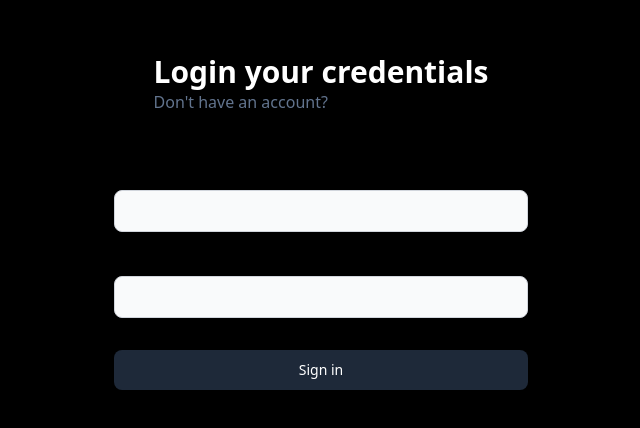
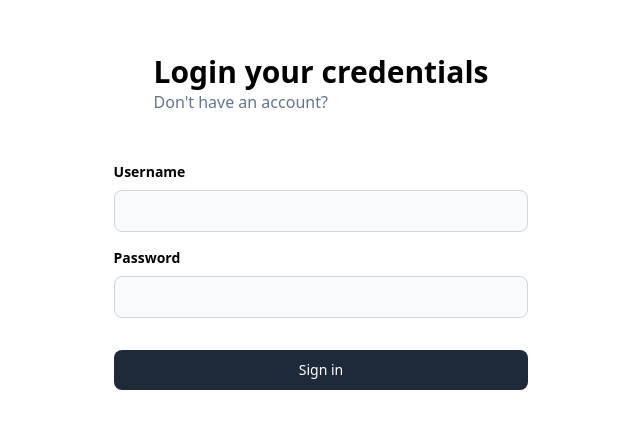
Before and after one commit to Tanujeet/CodeClimb, a Next.js app in the folder apps/web/: page /auth/signin in a window 1280 px wide. Shown: the part 174-602 px from the top of the page, without its empty margins (319-959 px from the left). Built offline with nearby package versions, Linux system fonts and the light colour scheme.

Commit message:
auth page

```diff
--- a/apps/web/app/auth/signin/page.tsx
+++ b/apps/web/app/auth/signin/page.tsx
@@ -2,12 +2,8 @@ import Auth from "../../../Components/Auth";
 
 const Signin = () => {
   return (
-    <div>
-      <div className="">
-        <div>
-          <Auth type="signin" />
-        </div>
-      </div>
+    <div className="bg-white">
+      <Auth type="signin" />
     </div>
   );
 };
--- a/apps/web/app/auth/signup/page.tsx
+++ b/apps/web/app/auth/signup/page.tsx
@@ -2,7 +2,10 @@ import Auth from "../../../Components/Auth";
 
 const page = () => {
   return (
-    <div>
+    <div
+      className="bg-white
+"
+    >
       <Auth type="signup" />
     </div>
   );
--- a/apps/web/app/globals.css
+++ b/apps/web/app/globals.css
@@ -1,7 +1,2 @@
 
 @import "tailwindcss";
-
-body{
-  background-color: black;
-  color: white;
-}
```
